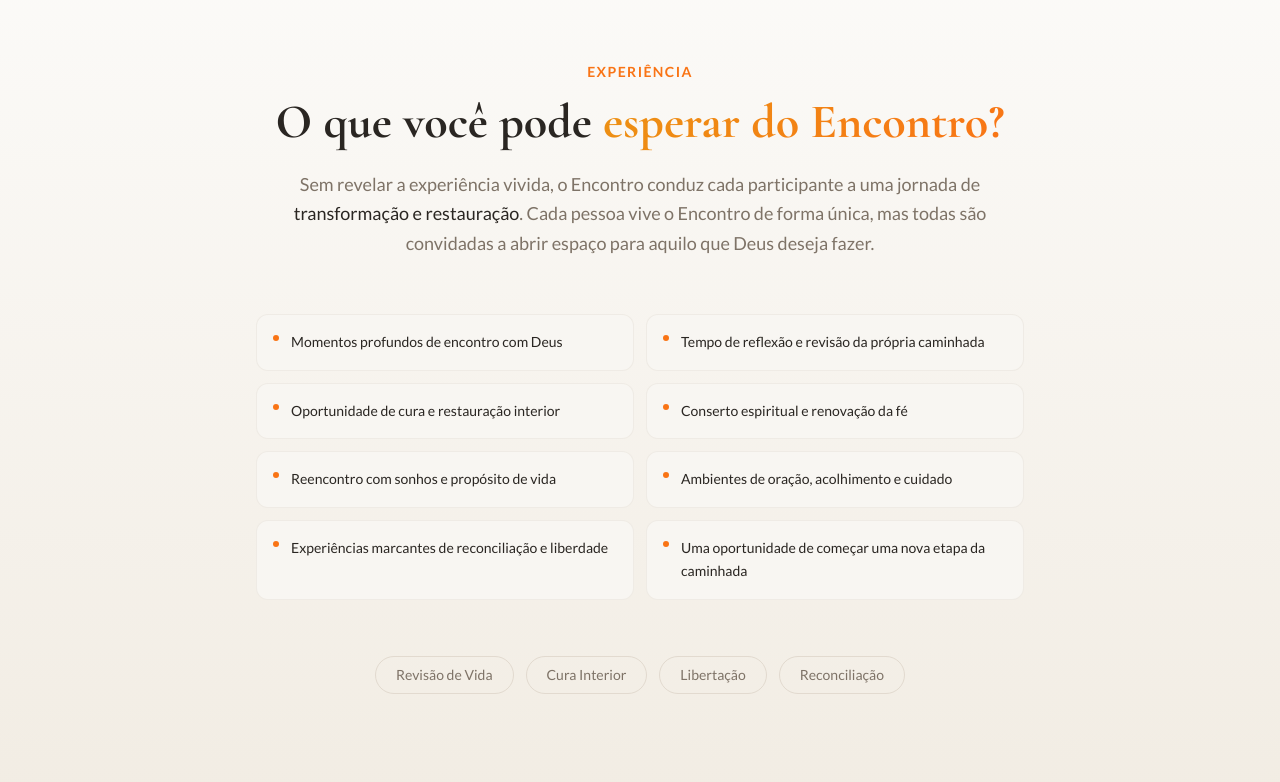
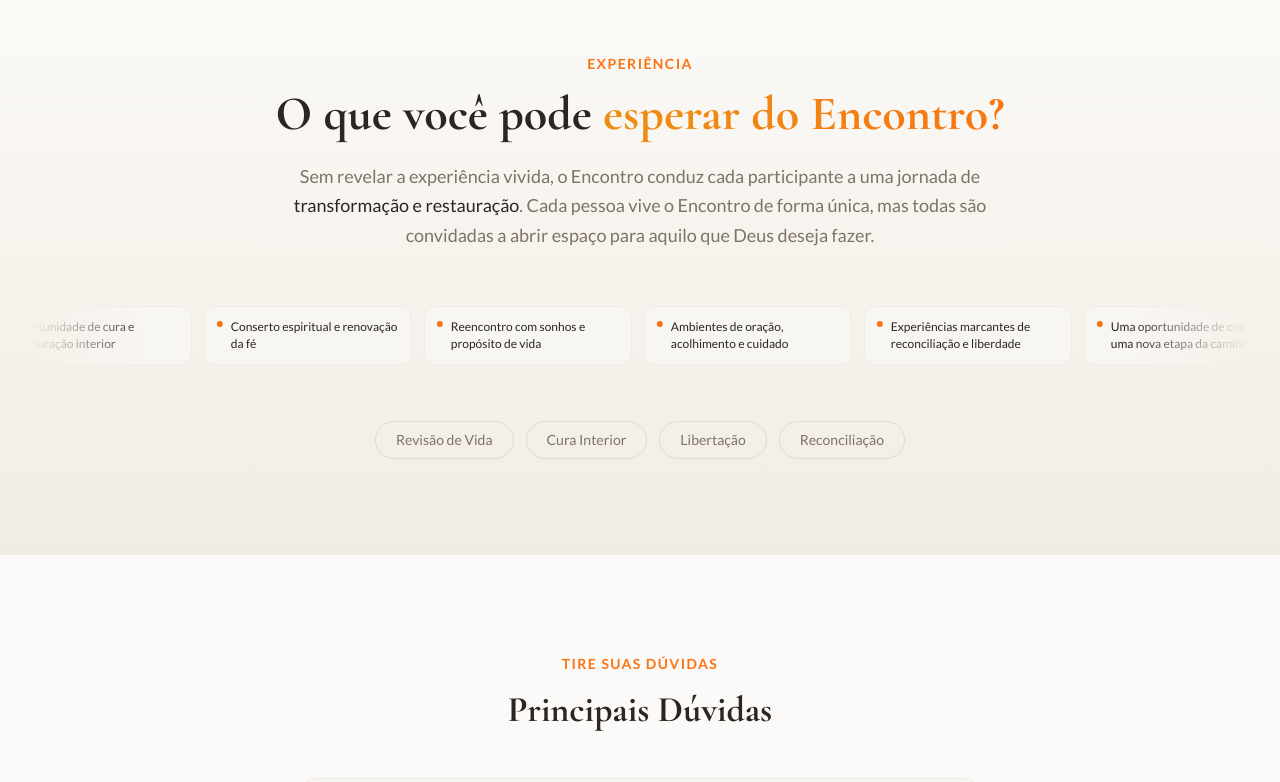
Before and after one commit to dhqdev/encontro-com-deus, a React (Vite) app: page / in a window 1280 px wide. Shown: the part 3161-3943 px from the top of the page. Built offline with nearby package versions, Linux system fonts and the light colour scheme; the HTML template or start-up script is replaced by a standard one.

Commit message:
feat: enhance About, Info, and Spiritual components with improved spacing and new marquee animation for better user engagement

```diff
--- a/src/components/About.tsx
+++ b/src/components/About.tsx
@@ -36,7 +36,7 @@ const About = () => {
           whileInView={{ opacity: 1, y: 0 }}
           viewport={{ once: true, margin: "-100px" }}
           transition={{ duration: 0.6 }}
-          className="text-center max-w-3xl mx-auto mb-16"
+          className="text-center max-w-3xl mx-auto mb-8 md:mb-16"
         >
           <span className="inline-block text-accent font-semibold text-sm uppercase tracking-widest mb-4">
             Sobre o Retiro
@@ -55,7 +55,7 @@ const About = () => {
         </motion.div>
 
         {/* Divisor */}
-        <div className="flex items-center gap-6 max-w-xs mx-auto mb-16">
+        <div className="flex items-center gap-6 max-w-xs mx-auto mb-8 md:mb-16">
           <div className="flex-1 h-px bg-border" />
           <div className="w-1.5 h-1.5 rounded-full bg-accent" />
           <div className="flex-1 h-px bg-border" />
--- a/src/components/Info.tsx
+++ b/src/components/Info.tsx
@@ -40,7 +40,7 @@ const Info = () => {
           whileInView="visible"
           viewport={{ once: true, margin: "-100px" }}
           variants={fadeUp}
-          className="text-center max-w-3xl mx-auto mb-16"
+          className="text-center max-w-3xl mx-auto mb-8 md:mb-16"
         >
           <span className="inline-block text-accent font-semibold text-sm uppercase tracking-widest mb-4">
             Prepare-se
@@ -55,7 +55,7 @@ const Info = () => {
           whileInView="visible"
           viewport={{ once: true, margin: "-80px" }}
           variants={stagger}
-          className="grid lg:grid-cols-2 gap-8 mb-8"
+          className="grid md:grid-cols-2 gap-6 mb-6"
         >
           <motion.div variants={fadeUp} className="card-spiritual">
             <h3 className="text-xl font-display font-bold text-foreground mb-1">Programação</h3>
--- a/src/components/Spiritual.tsx
+++ b/src/components/Spiritual.tsx
@@ -61,7 +61,7 @@ const Spiritual = () => {
             whileInView={{ opacity: 1, y: 0 }}
             viewport={{ once: true, margin: "-100px" }}
             transition={{ duration: 0.7 }}
-            className="max-w-3xl mx-auto text-center mb-14"
+            className="max-w-3xl mx-auto text-center mb-8 md:mb-14"
           >
             <span className="inline-block text-accent font-semibold text-sm uppercase tracking-widest mb-4">
               Experiência
@@ -86,17 +86,22 @@ const Spiritual = () => {
             whileInView={{ opacity: 1, y: 0 }}
             viewport={{ once: true, margin: "-60px" }}
             transition={{ duration: 0.6, delay: 0.1 }}
-            className="max-w-3xl mx-auto grid sm:grid-cols-2 gap-3 mb-14"
+            className="mb-8 md:mb-14"
           >
-            {expectations.map((item, index) => (
-              <div
-                key={index}
-                className="flex items-start gap-3 p-4 rounded-xl bg-card border border-border/40"
-              >
-                <div className="mt-1 w-1.5 h-1.5 rounded-full bg-accent flex-shrink-0" />
-                <span className="text-foreground text-sm leading-relaxed">{item}</span>
+            {/* Marquee: cards deslizando em loop infinito */}
+            <div className="relative overflow-hidden [mask-image:linear-gradient(to_right,transparent,black_10%,black_90%,transparent)]">
+              <div className="flex gap-3 animate-marquee w-max">
+                {[...expectations, ...expectations].map((item, index) => (
+                  <div
+                    key={index}
+                    className="flex items-start gap-2 p-3 rounded-xl bg-card border border-border/40 w-52 flex-shrink-0"
+                  >
+                    <div className="mt-0.5 w-1.5 h-1.5 rounded-full bg-accent flex-shrink-0" />
+                    <span className="text-foreground text-xs leading-snug">{item}</span>
+                  </div>
+                ))}
               </div>
-            ))}
+            </div>
           </motion.div>
 
           {/* Tags */}
@@ -123,7 +128,7 @@ const Spiritual = () => {
             transition={{ duration: 0.7 }}
             className="max-w-2xl mx-auto"
           >
-            <div className="text-center mb-12">
+            <div className="text-center mb-8 md:mb-12">
               <span className="inline-block text-accent font-semibold text-sm uppercase tracking-widest mb-4">
                 Tire suas dúvidas
               </span>
@@ -163,7 +168,7 @@ const Spiritual = () => {
             className="max-w-2xl mx-auto text-center"
           >
             {/* Ornament */}
-            <div className="flex items-center gap-6 max-w-xs mx-auto mb-12">
+            <div className="flex items-center gap-6 max-w-xs mx-auto mb-8 md:mb-12">
               <div className="flex-1 h-px bg-border" />
               <div className="w-1.5 h-1.5 rounded-full bg-accent" />
               <div className="flex-1 h-px bg-border" />
--- a/src/index.css
+++ b/src/index.css
@@ -121,9 +121,24 @@
   }
 }
 
+@keyframes marquee {
+  from { transform: translateX(0); }
+  to   { transform: translateX(-50%); }
+}
+
 @layer components {
   .section-padding {
-    @apply py-16 md:py-24 px-4 md:px-8;
+    @apply py-8 md:py-24 px-4 md:px-8;
+  }
+
+  /* ── Infinite marquee ── */
+  .animate-marquee {
+    animation: marquee 24s linear infinite;
+    will-change: transform;
+  }
+
+  .animate-marquee:hover {
+    animation-play-state: paused;
   }
 
   .container-custom {
```
